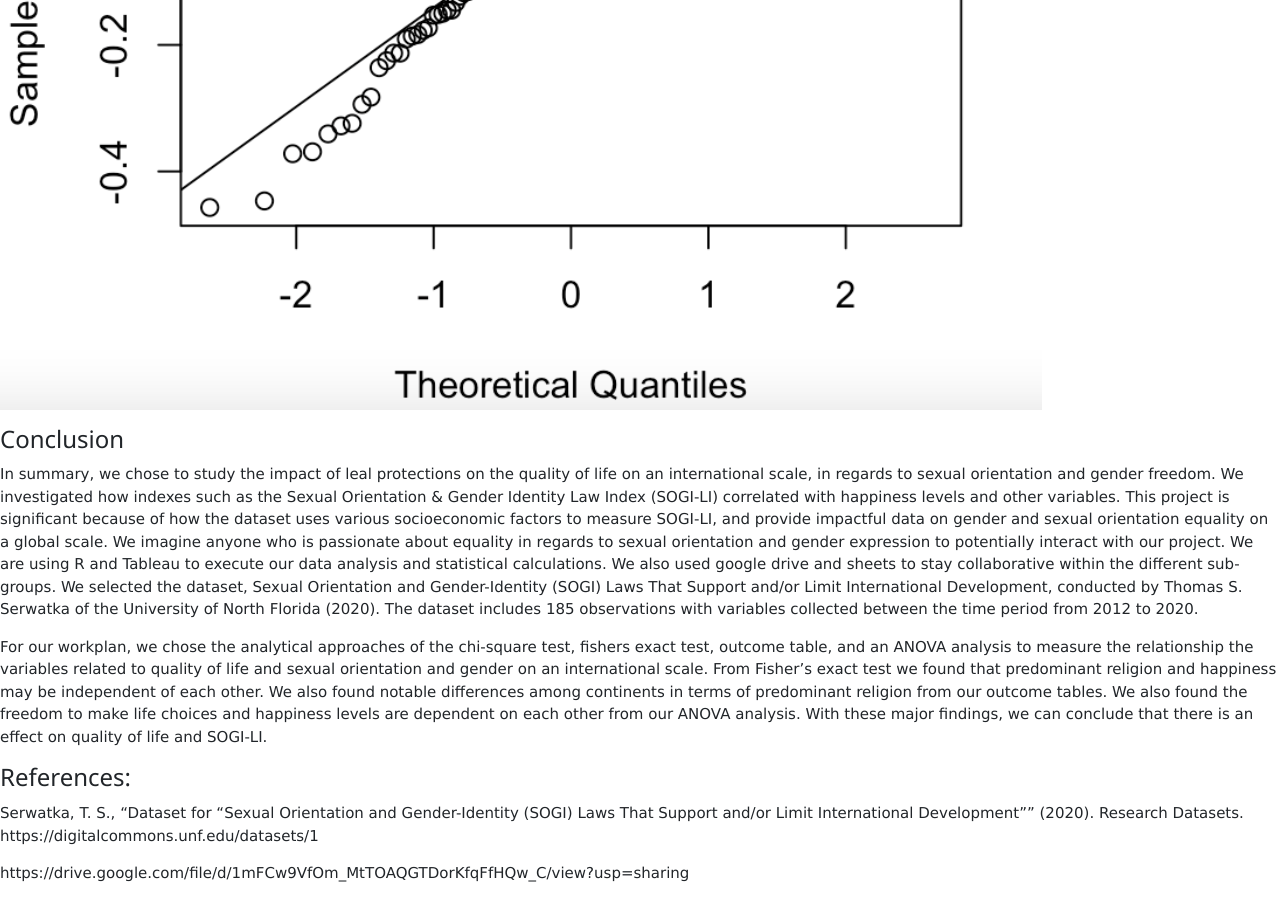
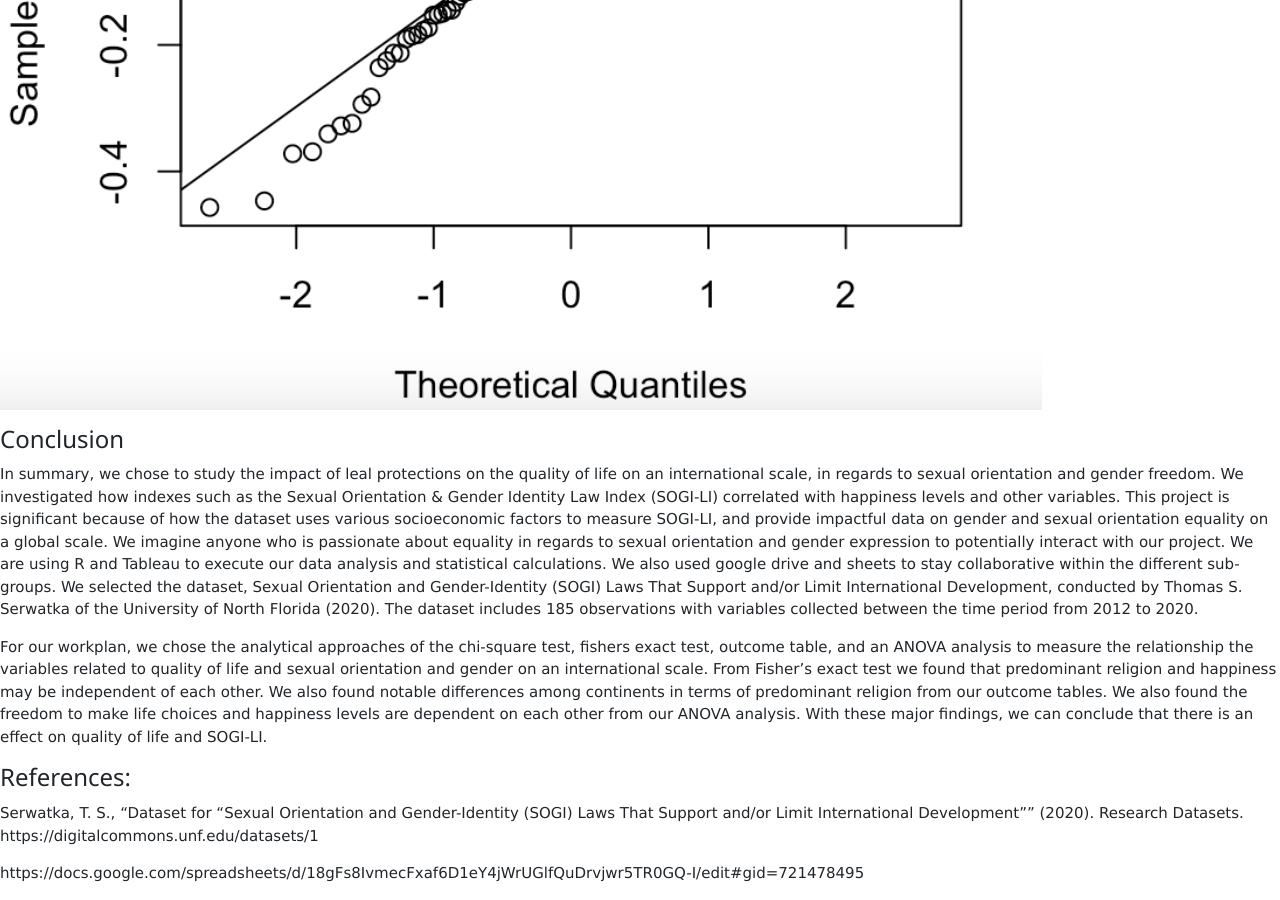
Before and after one commit to LHarrison36/DH125-Final-Project, a Jekyll site: the page built from page2.md, in a window 1280 px wide and 900 px high, scrolled down 4974 px. Built offline with Jekyll 4.4.1, drawn with Linux system fonts in a browser that asks for light colours; some of the changed lines change nothing that is shown.

Commit message:
Update page2.md

```diff
--- a/page2.md
+++ b/page2.md
@@ -65,4 +65,4 @@ Serwatka, T. S., "Dataset for "Sexual Orientation and Gender-Identity
 (2020). Research Datasets. https://digitalcommons.unf.edu/datasets/1
 
 
-https://drive.google.com/file/d/1mFCw9VfOm_MtTOAQGTDorKfqFfHQw_C/view?usp=sharing
+https://docs.google.com/spreadsheets/d/18gFs8IvmecFxaf6D1eY4jWrUGlfQuDrvjwr5TR0GQ-I/edit#gid=721478495
```
